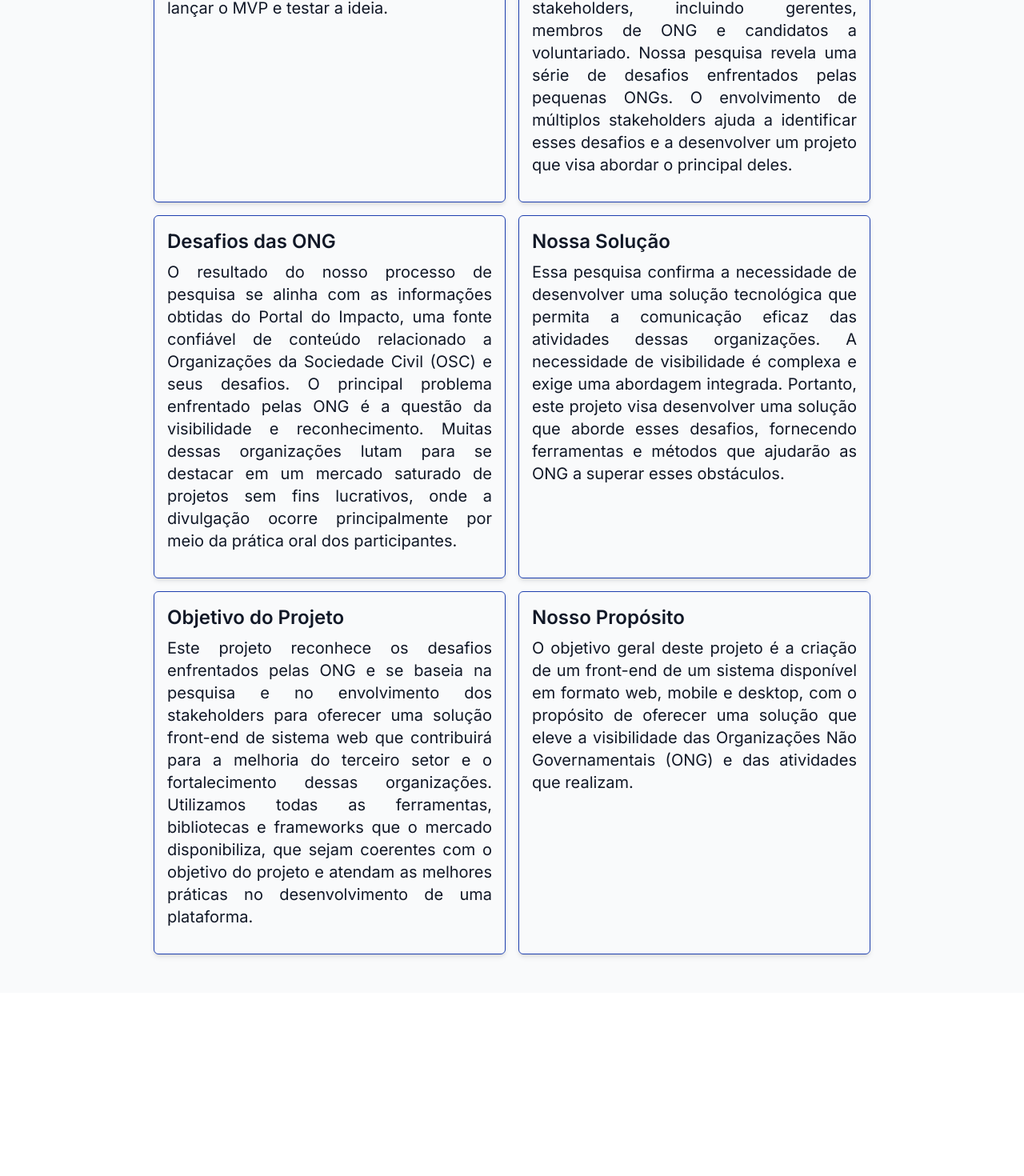
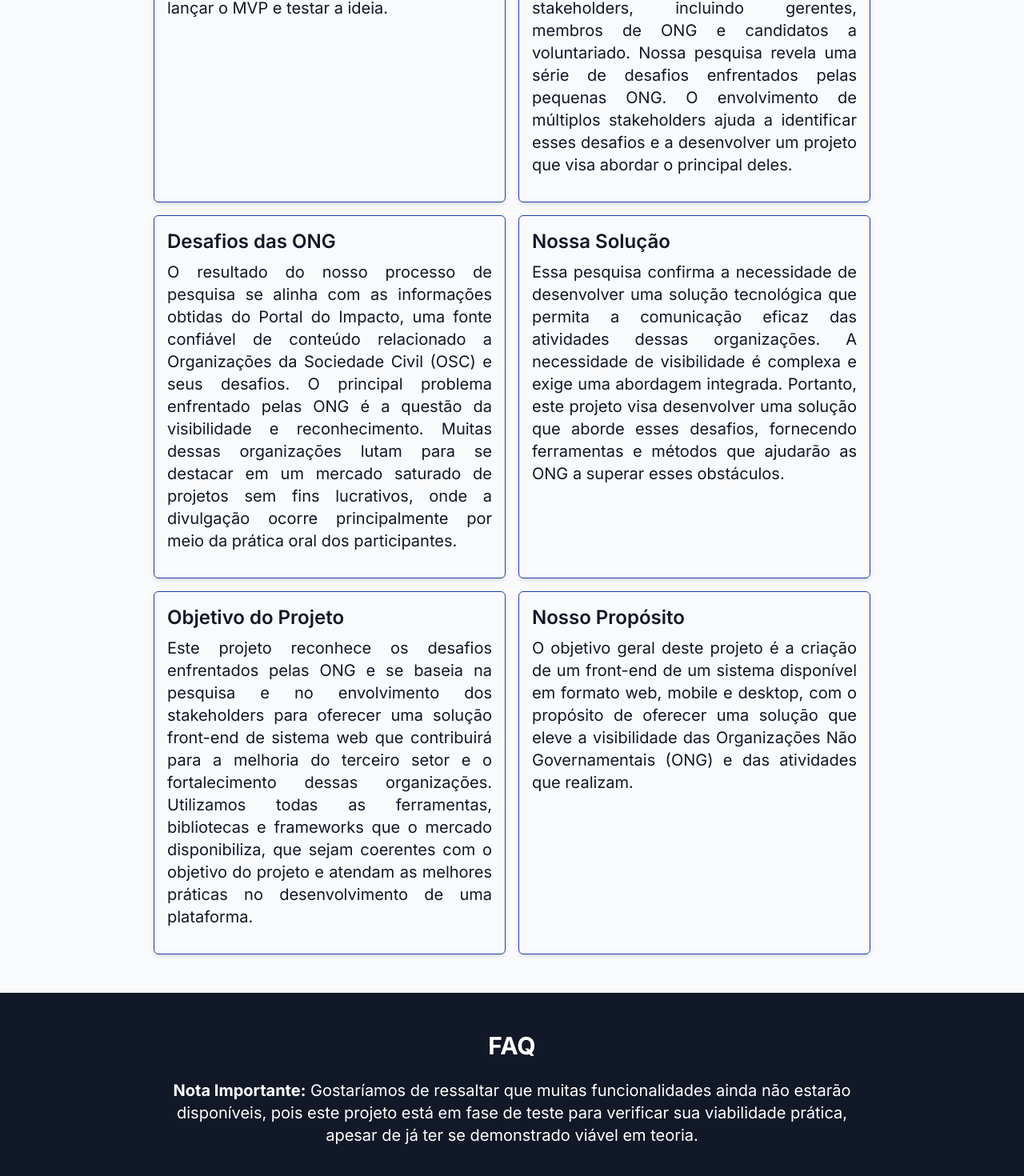
Before and after one commit to mateushilariodias/tg-nos-social-front-end, a Next.js app in the folder client/: page / in a window 1280 px wide. Shown: the part 1369-2839 px from the top of the page at 80% size. Before the commit the page ends 2610 px from the top, so only its background shows below. Built offline with nearby package versions, Linux system fonts and the light colour scheme.

Commit message:
builds the FAQ data, as well as its component and section

```diff
--- a/client/src/app/page.tsx
+++ b/client/src/app/page.tsx
@@ -1,4 +1,5 @@
 import AboutSection from "@/components/homepage/AboutSection";
+import FaqSection from "@/components/homepage/FaqSection";
 import Header from "@/components/homepage/header";
 import HeroSection from "@/components/homepage/HeroSection";
 
@@ -8,6 +9,7 @@ export default function Home() {
       <Header/>
       <HeroSection/>
       <AboutSection/>
+      <FaqSection/>
     </main>
   )
 }
--- /dev/null
+++ b/client/src/components/homepage/Faq.tsx
@@ -0,0 +1,29 @@
+'use client';
+
+import { useState } from 'react';
+import { IDataFaqSection } from '@/data/homepage/FaqSection';
+import { BiChevronDown, BiChevronUp } from 'react-icons/bi';
+
+interface IFaqProps {
+    data: IDataFaqSection;
+    className?: string;
+}
+
+export default function CardsAboutSection({ className, data }: IFaqProps): JSX.Element {
+    const { id, question, answer } = data;
+    const [clickArrow, setClickArrow] = useState<boolean>(true);
+
+    return (
+        <div className={"border border-solid border-blue-800 text-gray-900 p-4 rounded-md shadow-md " + className}>
+            <button className="w-full flex items-center justify-between" onClick={() => setClickArrow(!clickArrow)}>
+                <h3 className="text-2xl font-semibold pb-2">{id} - {question}</h3>
+                {clickArrow ? (
+                    <BiChevronDown className="h-6 w-6 text-sky-600" />
+                ) : (
+                    <BiChevronUp className="h-6 w-6 text-sky-600" />
+                )}
+            </button>
+            <p className={`text-xl text-justify pb-4 ${clickArrow ? "hidden" : "block"}`}>{answer}</p>
+        </div>
+    );
+}
--- /dev/null
+++ b/client/src/components/homepage/FaqSection.tsx
@@ -0,0 +1,16 @@
+'use client'
+
+export default function FaqSection() {
+    return (
+        <section className="w-full bg-gray-900 pb-12">
+            <div className="w-full lg:max-w-4xl lg:mx-auto px-3 lg:px-0">
+                <h2 className="font-bold text-center text-white text-3xl pt-12 pb-6">
+                    FAQ
+                </h2>
+                <p className="text-center text-white text-xl">
+                    <strong>Nota Importante:</strong> Gostaríamos de ressaltar que muitas funcionalidades ainda não estarão disponíveis, pois este projeto está em fase de teste para verificar sua viabilidade prática, apesar de já ter se demonstrado viável em teoria.
+                </p>
+            </div>
+        </section>
+    );
+}
--- a/client/src/data/homepage/AboutSection.tsx
+++ b/client/src/data/homepage/AboutSection.tsx
@@ -11,7 +11,7 @@ export const DataAboutSection:IDataAboutSection[] = [{
 },{
     id: 2,
     title:'Justificativa do Projeto',
-    content:'A realização deste projeto é fundamentada nas necessidades identificadas após um processo de pesquisa e interação com diversos stakeholders, incluindo gerentes, membros de ONG e candidatos a voluntariado. Nossa pesquisa revela uma série de desafios enfrentados pelas pequenas ONGs. O envolvimento de múltiplos stakeholders ajuda a identificar esses desafios e a desenvolver um projeto que visa abordar o principal deles.'
+    content:'A realização deste projeto é fundamentada nas necessidades identificadas após um processo de pesquisa e interação com diversos stakeholders, incluindo gerentes, membros de ONG e candidatos a voluntariado. Nossa pesquisa revela uma série de desafios enfrentados pelas pequenas ONG. O envolvimento de múltiplos stakeholders ajuda a identificar esses desafios e a desenvolver um projeto que visa abordar o principal deles.'
 },{
     id: 3,
     title:'Desafios das ONG',
@@ -28,4 +28,4 @@ export const DataAboutSection:IDataAboutSection[] = [{
     id: 6,
     title:'Nosso Propósito',
     content:'O objetivo geral deste projeto é a criação de um front-end de um sistema disponível em formato web, mobile e desktop, com o propósito de oferecer uma solução que eleve a visibilidade das Organizações Não Governamentais (ONG) e das atividades que realizam.'
-}]
+},]
--- /dev/null
+++ b/client/src/data/homepage/FaqSection.tsx
@@ -0,0 +1,23 @@
+export interface IDataFaqSection {
+    id: number;
+    question: string;
+    answer: string;
+}
+
+export const DataFaqSection: IDataFaqSection[] = [{
+    id: 1,
+    question:'Quantas ONG um usuário pode cadastrar na plataforma?',
+    answer:'Inicialmente, cada usuário pode cadastrar apenas uma ONG. No entanto, no futuro, será possível cadastrar mais de uma ONG.',
+},{
+    id: 2,
+    question:'Apenas usuários podem interagir com as postagens?',
+    answer:'Sim, apenas usuários podem interagir com as postagens. Inicialmente, as ONG não poderão curtir ou comentar suas próprias publicações nem nas de outras ONG, mas essa funcionalidade poderá ser adicionada futuramente.',
+},{
+    id: 3,
+    question:'Quem pode criar publicações?',
+    answer:'Apenas ONG podem criar publicações. Os usuários têm a permissão de curtir e comentar nas publicações, mas não de criar postagens.',
+},{
+    id: 4,
+    question:'É possível realizar doações pelo sistema?',
+    answer:'Não, as doações serão combinadas fora do sistema por enquanto.',
+},]
```
